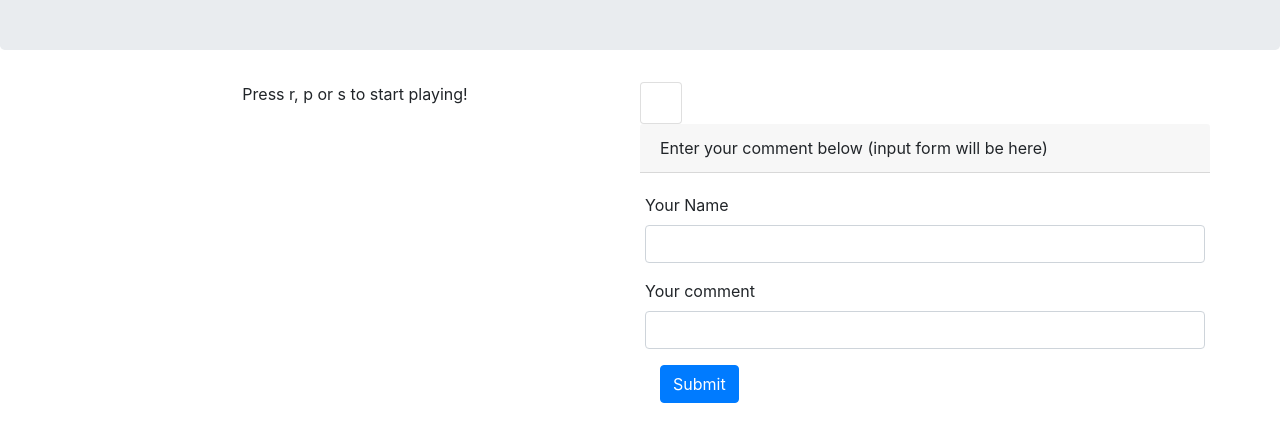
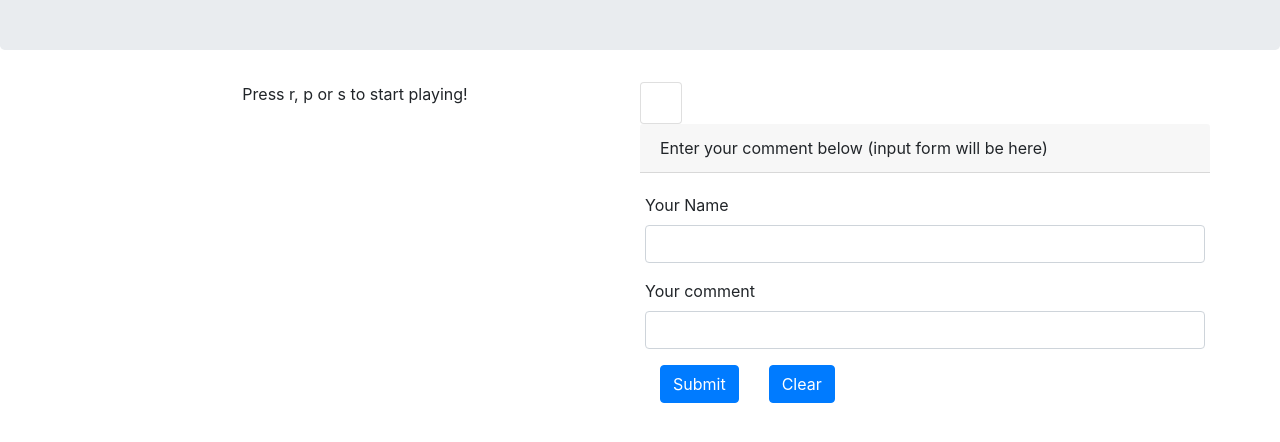
Before and after one commit to kwchan19/RPS-Multiplayer, a plain HTML site: page index.html in a window 1280 px wide. Shown: the part 134-576 px from the top of the page. Drawn offline with nearby package versions, Linux system fonts and the light colour scheme; no server answers.

Commit message:
adding a clear chat button

```diff
--- a/index.html
+++ b/index.html
@@ -48,7 +48,14 @@
 										<label for="commenter-name">Your comment</label>
 										<input class="form-control" id="new-comment" type="text">
 									</div>
-									<button class="btn btn-primary" id="submit-comment" type="submit">Submit</button>
+									<div class="form-group row">
+										<div class="col-auto">
+											<button class="btn btn-primary" id="submit-comment" type="submit">Submit</button>
+										</div>
+										<div class="col-auto">
+											<button class="btn btn-primary" id="clear-comments" type="submit">Clear</button>
+										</div>
+									</div>
 								</form>
 							</div>
 						</div>
```
